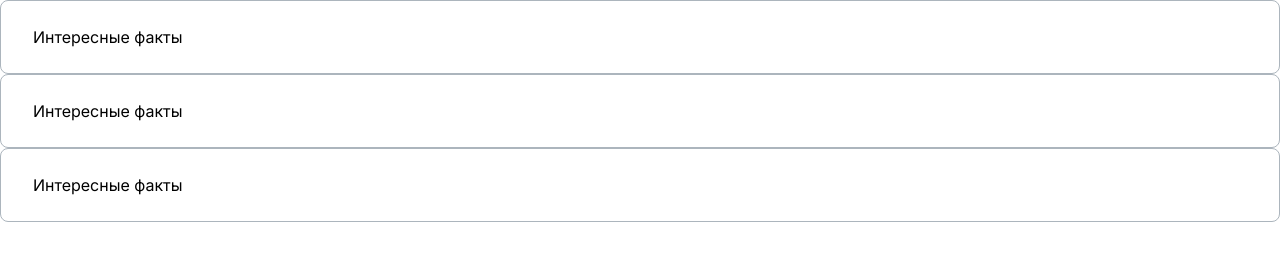
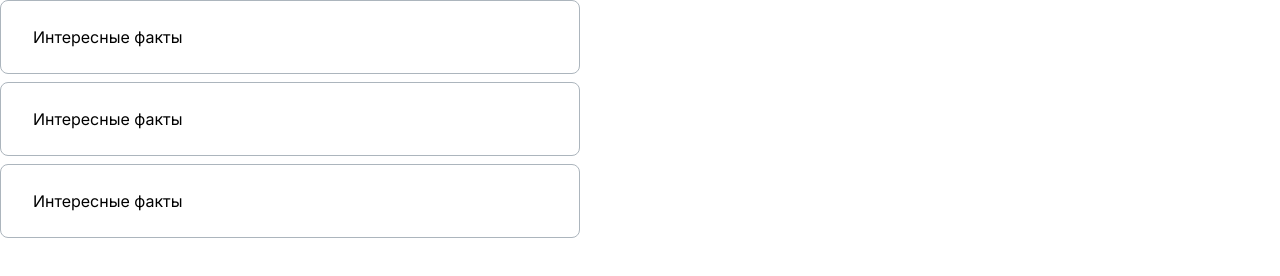
Before and after one commit to js-tasks-ru/htmlcss-20230530_prasolovp-s, a website: page 03-lection1/02-accordion/index.html in a window 1280 px wide. Drawn offline with Linux system fonts and the light colour scheme.

Commit message:
Update accordion.css

```diff
--- a/03-lection1/02-accordion/accordion.css
+++ b/03-lection1/02-accordion/accordion.css
@@ -9,6 +9,7 @@
     background-color: var(--white);
     border: 1px solid var(--grey-3);
     padding: 24px 32px;
+    margin-bottom: 8px;
 
 }
 
@@ -29,4 +30,9 @@
     font-size: 16px;
     line-height: 24px;
     color: var(--grey-4);
+    margin: 16px 0 0 0;
 }
+
+.wrapper{
+    width: 580px;
+}
```
